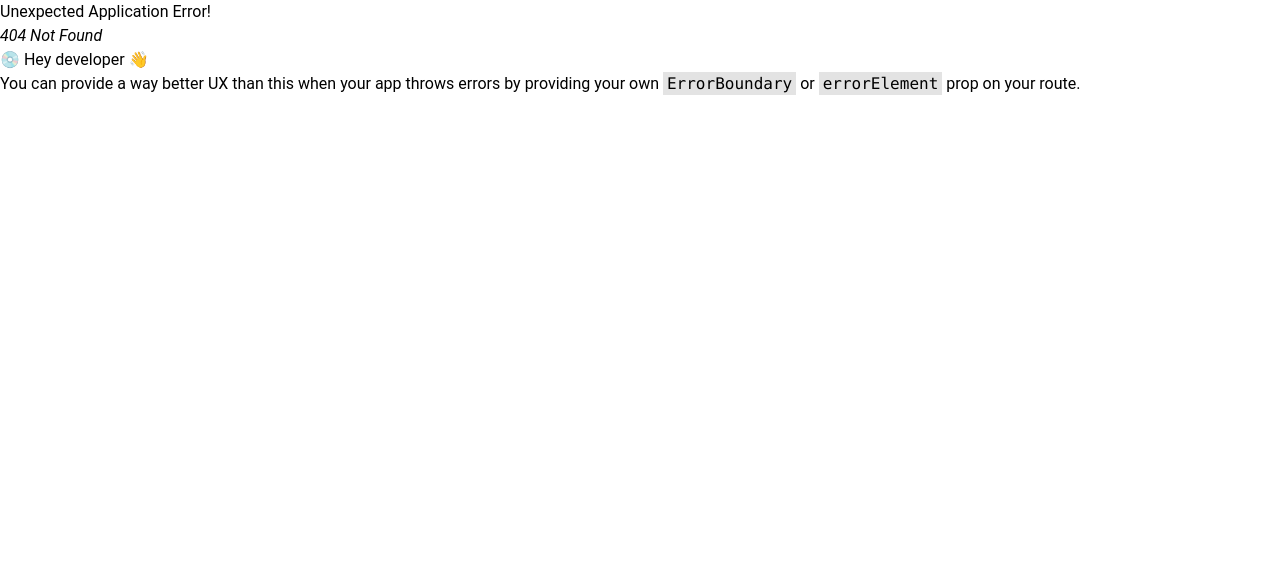
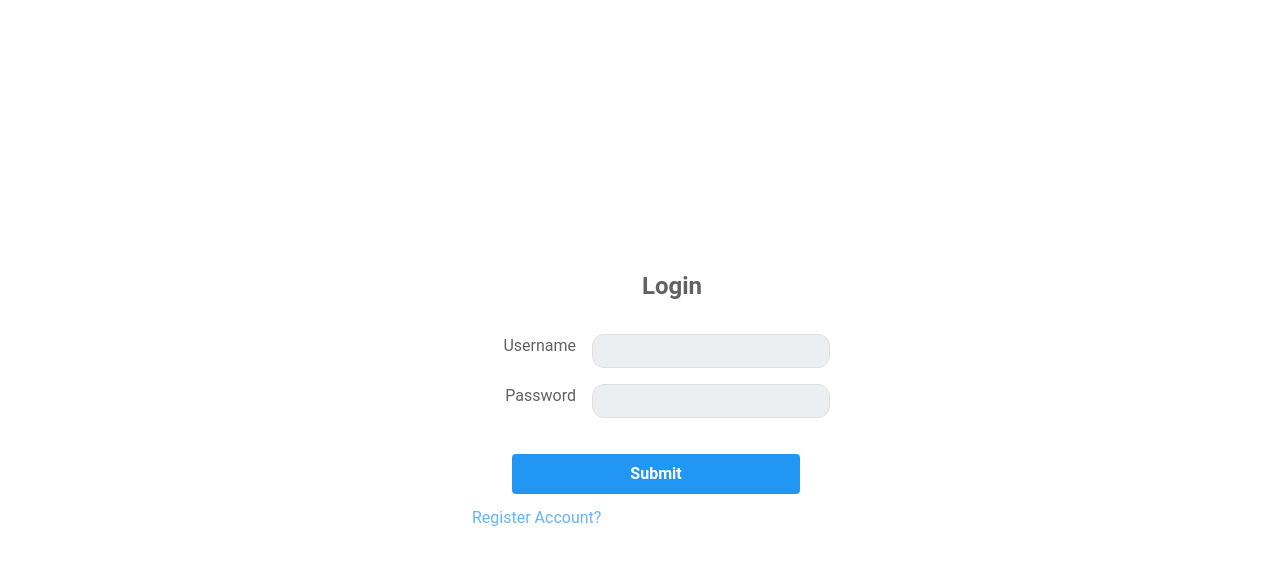
Before and after one commit to rifqee23/repo-Tugas-2-sispak, a React (Vite) app: page /login in a window 1280 px wide. Before the commit this address had no page. Shown: the top 564 px of the page. Built offline with nearby package versions, Linux system fonts and the light colour scheme.

Commit message:
feat: implementation middleware and protected route (#9)

```diff
--- a/package.json
+++ b/package.json
@@ -12,6 +12,7 @@
   "dependencies": {
     "@heroicons/react": "^2.1.5",
     "@material-tailwind/react": "^2.1.10",
+    "js-cookie": "^3.0.5",
     "react": "^18.3.1",
     "react-dom": "^18.3.1",
     "react-icons": "^5.3.0",
--- a/src/Pages/CreateProduct.jsx
+++ b/src/Pages/CreateProduct.jsx
@@ -25,12 +25,14 @@ const CreateProduct = () => {
   };
 
   return (
-    <div className="px-10">
+    <div className="px-10 pt-5">
       <FormInput
+        title={"Create Product"}
         input={inputFields}
         onSubmit={handleFormSubmit}
         value={inputValues}
         onChange={handleChange}
+        className={"pt-5 bg-white"}
       />
     </div>
   );
--- /dev/null
+++ b/src/Pages/LoginPage.jsx
@@ -0,0 +1,44 @@
+import FormInput from "@/components/organisms/FormInput";
+import { Link } from "react-router-dom";
+import { useNavigate } from "react-router-dom";
+import useAuthStore from "@/utils/authStore";
+
+const head = [
+  { label: "Username", type: "text", name: "username" },
+  { label: "Password", type: "password", name: "password" },
+];
+const LoginPage = () => {
+  const navigate = useNavigate();
+
+  const loginUser = useAuthStore((state) => state.loginUser);
+
+  const handleSubmit = (event) => {
+    event.preventDefault();
+    const token = "your_access_token_here";
+    loginUser(token);
+    navigate("/");
+  };
+  return (
+    <>
+      <div className="flex justify-center items-center h-screen">
+        <div>
+          <FormInput
+            title={"Login"}
+            input={head}
+            onSubmit={handleSubmit}
+            value={""}
+            onChange={""}
+            classCard={"bg-transparent"}
+            classTitle={"text-center"}
+            classButton={"w-full mx-8 lg:ml-16"}
+          />
+          <Link className="text-blue-300 ml-6 hover:underline-offset-1 hover:underline">
+            Register Account?
+          </Link>
+        </div>
+      </div>
+    </>
+  );
+};
+
+export default LoginPage;
--- a/src/components/MainLayout.jsx
+++ b/src/components/MainLayout.jsx
@@ -5,7 +5,7 @@ const MainLayout = () => {
   return (
     <div className="w-full md:flex">
       <Navigation />
-      <div className="w-full px-2">
+      <div className="w-full px-2 bg-blue-gray-50">
         <Outlet />
       </div>
     </div>
--- a/src/components/atoms/Button.jsx
+++ b/src/components/atoms/Button.jsx
@@ -1,6 +1,8 @@
-const Button = ({ text = "Button" }) => {
+const Button = ({ text = "Button", classButton }) => {
   return (
-    <button className=" ml-16 mt-5 bg-blue-500 hover:bg-blue-700 text-white font-bold py-2 px-4 rounded">
+    <button
+      className={` mt-5 bg-blue-500 hover:bg-blue-700 text-white font-bold py-2 px-4 rounded ${classButton}`}
+    >
       {text}
     </button>
   );
--- a/src/components/atoms/Input.jsx
+++ b/src/components/atoms/Input.jsx
@@ -5,7 +5,7 @@ const Input = ({ type, name, value, onChange }) => {
         type={type}
         name={name}
         value={value}
-        className="py-1 rounded-xl px-2 w-full"
+        className="py-1 rounded-xl px-2 w-full outline-none border border-gray-300 bg-blue-gray-50"
         onChange={onChange}
       />
     </>
--- a/src/components/moleculs/Form.jsx
+++ b/src/components/moleculs/Form.jsx
@@ -1,7 +1,14 @@
 import Input from "../atoms/Input";
 import Button from "../atoms/Button";
 
-const Form = ({ input, onSubmit, value, onChange }) => {
+const Form = ({
+  input,
+  onSubmit,
+  value,
+  onChange,
+  text = "Submit",
+  classButton,
+}) => {
   return (
     <form
       onSubmit={onSubmit}
@@ -25,7 +32,7 @@ const Form = ({ input, onSubmit, value, onChange }) => {
             </div>
           </div>
         ))}
-        <Button type="submit" text="Submit" />
+        <Button type="submit" text={text} classButton={classButton} />
       </div>
     </form>
   );
--- a/src/components/organisms/FormInput.jsx
+++ b/src/components/organisms/FormInput.jsx
@@ -1,15 +1,25 @@
 import Form from "@/components/moleculs/Form";
 import { Card } from "@material-tailwind/react";
 
-const FormInput = ({ input, onSubmit, value, onChange }) => {
+const FormInput = ({
+  input,
+  onSubmit,
+  value,
+  onChange,
+  classCard,
+  classTitle,
+  title,
+  classButton,
+}) => {
   return (
-    <Card color="transparent" className="pt-5 bg-gray-500">
-      <h3 className="text-2xl font-semibold pl-16">Add Product</h3>
+    <Card shadow={false} className={`${classCard}`}>
+      <h3 className={`text-2xl font-semibold pl-16 ${classTitle}`}>{title}</h3>
       <Form
         input={input}
         onSubmit={onSubmit}
         value={value}
         onChange={onChange}
+        classButton={classButton}
       />
     </Card>
   );
--- a/src/components/ui/Sidebar.jsx
+++ b/src/components/ui/Sidebar.jsx
@@ -21,13 +21,17 @@ import { AiFillDatabase } from "react-icons/ai";
 import { GrTransaction } from "react-icons/gr";
 import { HiDocumentReport } from "react-icons/hi";
 import { Link } from "react-router-dom";
-
+import { useNavigate } from "react-router-dom";
+import useAuthStore from "@/utils/authStore";
 export function SidebarWithContentSeparator() {
   const [open, setOpen] = React.useState(0);
 
   const handleOpen = (value) => {
     setOpen(open === value ? 0 : value);
   };
+
+  const navigate = useNavigate();
+  const logoutUser = useAuthStore((state) => state.logoutUser);
 
   return (
     <Card className="h-[calc(100vh)] w-full max-w-[20rem] p-4 bg-blue-200 shadow-xl shadow-blue-gray-900/5">
@@ -133,7 +137,7 @@ export function SidebarWithContentSeparator() {
           Laporan
         </ListItem>
 
-        <ListItem>
+        <ListItem onClick={logoutUser}>
           <ListItemPrefix>
             <PowerIcon className="h-5 w-5" />
           </ListItemPrefix>
--- a/src/main.jsx
+++ b/src/main.jsx
@@ -9,16 +9,27 @@ import CreateProduct from "./Pages/CreateProduct.jsx";
 import "./index.css";
 import App from "./App.jsx";
 import { ThemeProvider } from "@material-tailwind/react";
+import LoginPage from "./Pages/LoginPage.jsx";
+import ProtectedRoute from "./utils/ProtectedRoute.jsx";
 
 const router = createBrowserRouter([
+  {
+    path: "/login",
+    element: <LoginPage />,
+  },
   {
     path: "/",
     element: <App />,
     children: [
       {
         path: "/",
-        element: <HomePages />,
+        element: (
+          <ProtectedRoute>
+            <HomePages />
+          </ProtectedRoute>
+        ),
       },
+
       {
         path: "/supplier",
         element: <SupplierPages />,
--- /dev/null
+++ b/src/utils/ProtectedRoute.jsx
@@ -0,0 +1,14 @@
+import React from "react";
+import { Navigate } from "react-router-dom";
+import useAuthStore from "./authStore";
+
+const ProtectedRoute = ({ children }) => {
+  const isAuthenticated = useAuthStore((state) => state.isAuthenticated);
+
+  if (!isAuthenticated) {
+    return <Navigate to="/login" />;
+  }
+  return children;
+};
+
+export default ProtectedRoute;
--- /dev/null
+++ b/src/utils/authStore.js
@@ -0,0 +1,17 @@
+import { create } from "zustand";
+import Cookies from "js-cookie";
+
+const useAuthStore = create((set) => ({
+  isAuthenticated: !!Cookies.get("access_token"),
+  loginUser: (token) => {
+    Cookies.set("access_token", token, { expires: 1 });
+    set({ isAuthenticated: true });
+  },
+
+  logoutUser: () => {
+    Cookies.remove("access_token");
+    set({ isAuthenticated: false });
+  },
+}));
+
+export default useAuthStore;
```
Also changed, not shown: 1 other file (tests, documents, lock files or other folders).
